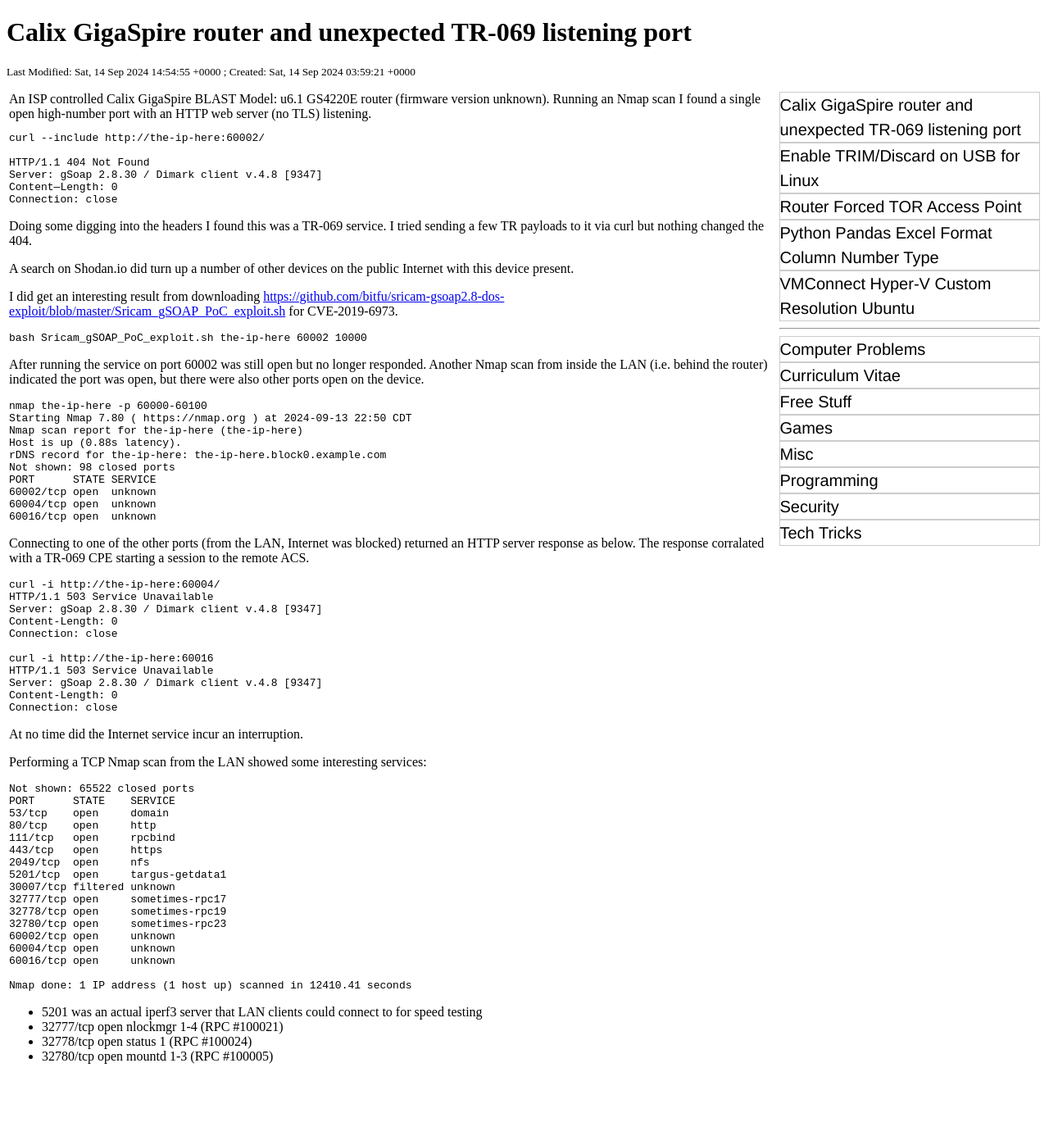
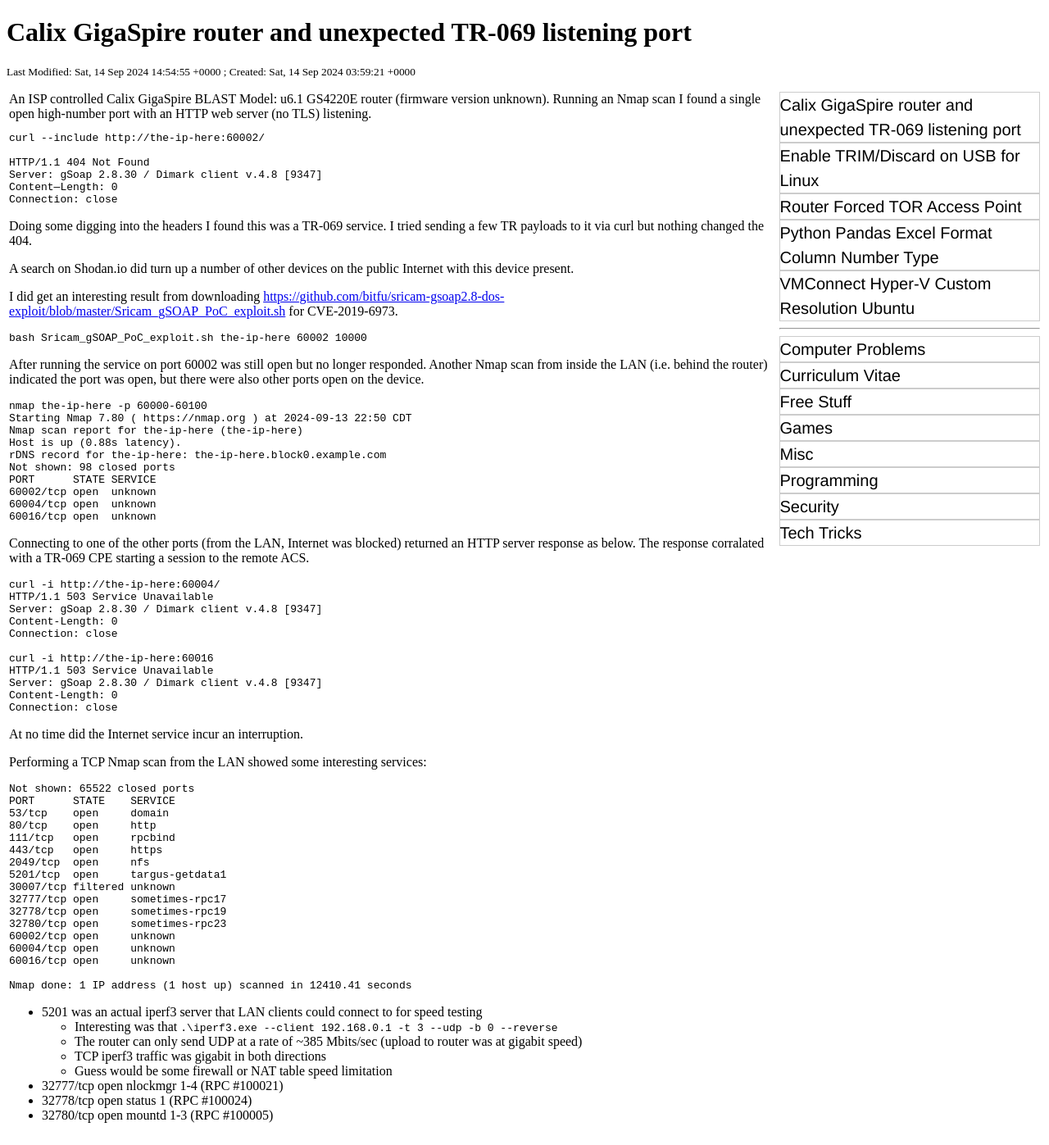
Before and after one commit to rbeede/rbeede.github.io, a Jekyll site: the page built from _posts/2024-09-13-Calix_GigaSpire_router_and_unexpected_TR-069_listening_port.html, in a window 1280 px wide. Shown: the whole page at 82% size. Built offline with Jekyll 4.4.1, drawn with Linux system fonts in a browser that asks for light colours; before the commit the page ends 1325 px from its top, so only the background shows below that.

Commit message:
Update 2024-09-13-Calix_GigaSpire_router_and_unexpected_TR-069_listening_port.html

```diff
--- a/_posts/2024-09-13-Calix_GigaSpire_router_and_unexpected_TR-069_listening_port.html
+++ b/_posts/2024-09-13-Calix_GigaSpire_router_and_unexpected_TR-069_listening_port.html
@@ -96,7 +96,14 @@
 </pre>
 
 <ul>
-  <li>5201 was an actual iperf3 server that LAN clients could connect to for speed testing</li>
+  <li>5201 was an actual iperf3 server that LAN clients could connect to for speed testing
+    <ul>
+      <li>Interesting was that <code>.\iperf3.exe --client 192.168.0.1 -t 3 --udp -b 0 --reverse</code></li>
+      <li>The router can only send UDP at a rate of ~385 Mbits/sec (upload to router was at gigabit speed)</li>
+      <li>TCP iperf3 traffic was gigabit in both directions</li>
+      <li>Guess would be some firewall or NAT table speed limitation</li>
+    </ul>
+  </li>
   <li>32777/tcp open  nlockmgr 1-4 (RPC #100021)</li>
   <li>32778/tcp open  status   1 (RPC #100024)</li>
   <li>32780/tcp open  mountd   1-3 (RPC #100005)</li>
```
